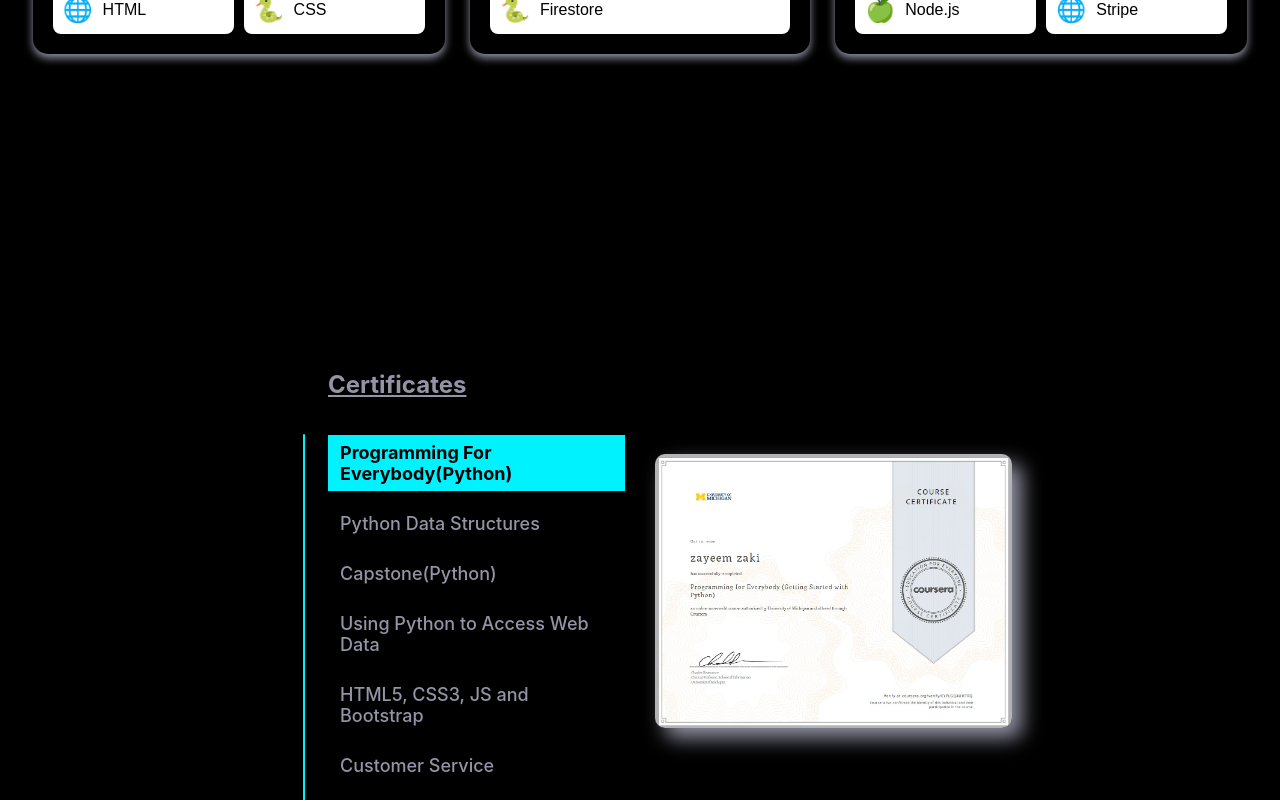
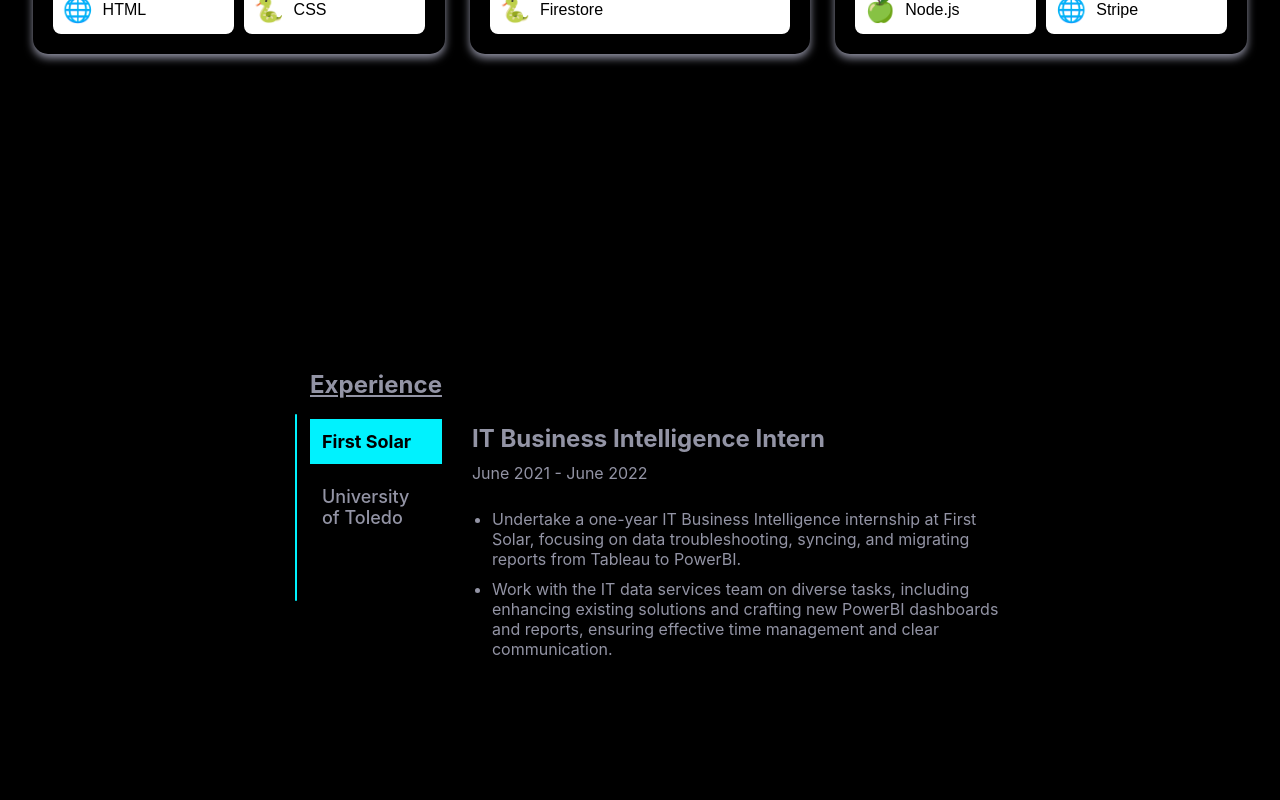
Before and after one commit to zayeemZaki/my-portfolio, a React (Create React App) app: page / in a window 1280 px wide. Shown: the part 2000-2800 px from the top of the page. Built offline with nearby package versions, Linux system fonts and the light colour scheme.

Commit message:
experience

```diff
--- a/src/App.js
+++ b/src/App.js
@@ -8,8 +8,8 @@ function App() {
     { /*  <TextAnimation /> */}
       <AboutMe />
       <Skills />
-      {/* <Experience />
-      <Projects />*/}
+      <Experience />
+      {/*<Projects />*/}
       <Certificates />
       <ContactMe />
     </div>
--- a/src/container/Experience/Experience.css
+++ b/src/container/Experience/Experience.css
@@ -0,0 +1,126 @@
+.experience-container {
+    text-align: center;
+    margin: 20px;
+    color: #9394a5;
+    border-radius: 10px;
+    padding: 50px 20px;
+    padding-bottom: 200px;
+  }
+
+  .experience-list {
+    display: flex;
+    flex-direction: row;
+    justify-content: center;
+    align-items: flex-start;
+    max-width: 60%;
+    margin: auto;
+  }
+
+  .experience-names {
+    flex: 0 0 5%;
+    padding: 0 30px;
+    position: relative; /* Needed for positioning the pseudo-element */
+  }
+
+  .experience-names::before {
+    content: '';
+    position: absolute;
+    left: 15px; /* Position the line 20px left of the certificate names */
+    top: 60px;
+    bottom: -50px;
+    width: 2px;
+    background-color: #00f2fe;
+    border-radius: 2px;
+    /* Other styles remain unchanged */
+  }
+
+  .experience-names h1 {
+    margin-bottom: 20px;
+    font-size: 24px;
+  }
+
+  .experience-names ul {
+    padding: 0;
+    list-style: none;
+    text-align: left;
+  }
+
+  .experience-names li {
+    cursor: pointer;
+    margin-bottom: 15px;
+    font-size: 18px;
+    font-weight: 500;
+    padding: 5px 10px; /* Move padding to the normal state for consistent sizing */
+    border: 2px solid transparent; /* Transparent border by default */
+    transition: border-color 0.3s ease; /* Smooth transition for the border color */
+}
+
+  .experience-names li.selected {
+    background-color: #00f2fe;
+    color: black;
+    font-weight: bold;
+    padding: 10px;
+
+  }
+
+
+  .experience-names li:hover {
+    border-color: #00f2fe; /* Rectangle border color on hover */
+    color: white; /* Text color for contrast */
+    background-color: transparent; /* Make background transparent or set to a desired color */
+  }
+
+  .experience-details {
+    display: flex;
+    flex-direction: column;
+    align-items: flex-start;
+    width: 100%;
+  }
+
+.experience-details h2 {
+  margin-top: 70px; /* Adjust as needed */
+  margin-bottom: 10px; /* Reduce bottom margin */
+  align-self: flex-start;
+  text-align: left;
+}
+
+.experience-details p {
+  margin-top: 0; /* Reduce or remove top margin */
+  align-self: flex-start;
+  text-align: left;
+}
+
+  .experience-details ul {
+    list-style: disc;
+    padding-left: 20px;
+    align-self: flex-start;
+    text-align: left;
+    margin-top: 10px;
+  }
+
+  .experience-details li {
+    margin-bottom: 10px;
+    text-align: left;
+  }
+
+  @media screen and (max-width: 768px) {
+    .experience-list {
+      flex-direction: column;
+      align-items: center;
+    }
+
+    .experience-names, .experience-details {
+      flex: 1 1 100%;
+      max-width: 100%;
+      margin-bottom: 20px;
+    }
+
+    .experience-names {
+      order: 1;
+      margin-left: 0;
+    }
+
+    .experience-details {
+      order: 2;
+    }
+  }
--- a/src/container/Experience/Experience.jsx
+++ b/src/container/Experience/Experience.jsx
@@ -0,0 +1,67 @@
+import React, { useState } from 'react';
+import './Experience.css';
+
+const experienceData = [
+    {
+        title: 'First Solar',
+        role: 'IT Business Intelligence Intern',
+        startDate: 'June 2021',
+        endDate: 'June 2022',
+        details: [
+          'Undertake a one-year IT Business Intelligence internship at First Solar, focusing on data troubleshooting, syncing, and migrating reports from Tableau to PowerBI.',
+          'Work with the IT data services team on diverse tasks, including enhancing existing solutions and crafting new PowerBI dashboards and reports, ensuring effective time management and clear communication.',
+        ],
+      },
+      {
+        title: 'University of Toledo',
+        role: 'IT Support Specialist',
+        startDate: 'September 2019',
+        endDate: 'May 2021',
+        details: [
+          'Successfully resolved over 100 software and IT-related challenges with an average solution time of less than 24 hours...',
+          'Diagnose and debug staff and lab desktops of the University, employing techniques such as PXE boot and archive directory management...'
+        ],
+      },
+];
+
+const Experience = () => {
+    const [selectedExperience, setSelectedExperience] = useState(experienceData[0]);
+    const [selectedIndex, setSelectedIndex] = useState(0);
+
+    const handleExperienceClick = (experience, index) => {
+      setSelectedExperience(experience);
+      setSelectedIndex(index);
+    };
+
+    return (
+      <div className="experience-container" id="experience">
+        <div className="experience-list">
+          <div className="experience-names">
+            <h1><u>Experience</u></h1>
+            <ul>
+              {experienceData.map((experience, index) => (
+                <li
+                  key={index}
+                  onClick={() => handleExperienceClick(experience, index)}
+                  className={selectedIndex === index ? 'selected' : ''}
+                >
+                  {experience.title}
+                </li>
+              ))}
+            </ul>
+          </div>
+          <div className="experience-details">
+            <h2>{selectedExperience.role}</h2>
+            <p>{`${selectedExperience.startDate} - ${selectedExperience.endDate}`}</p>
+            <ul>
+              {selectedExperience.details.map((detail, index) => (
+                <li key={index}>{detail}</li>
+              ))}
+            </ul>
+          </div>
+        </div>
+      </div>
+    );
+  };
+
+  export default Experience;
```
